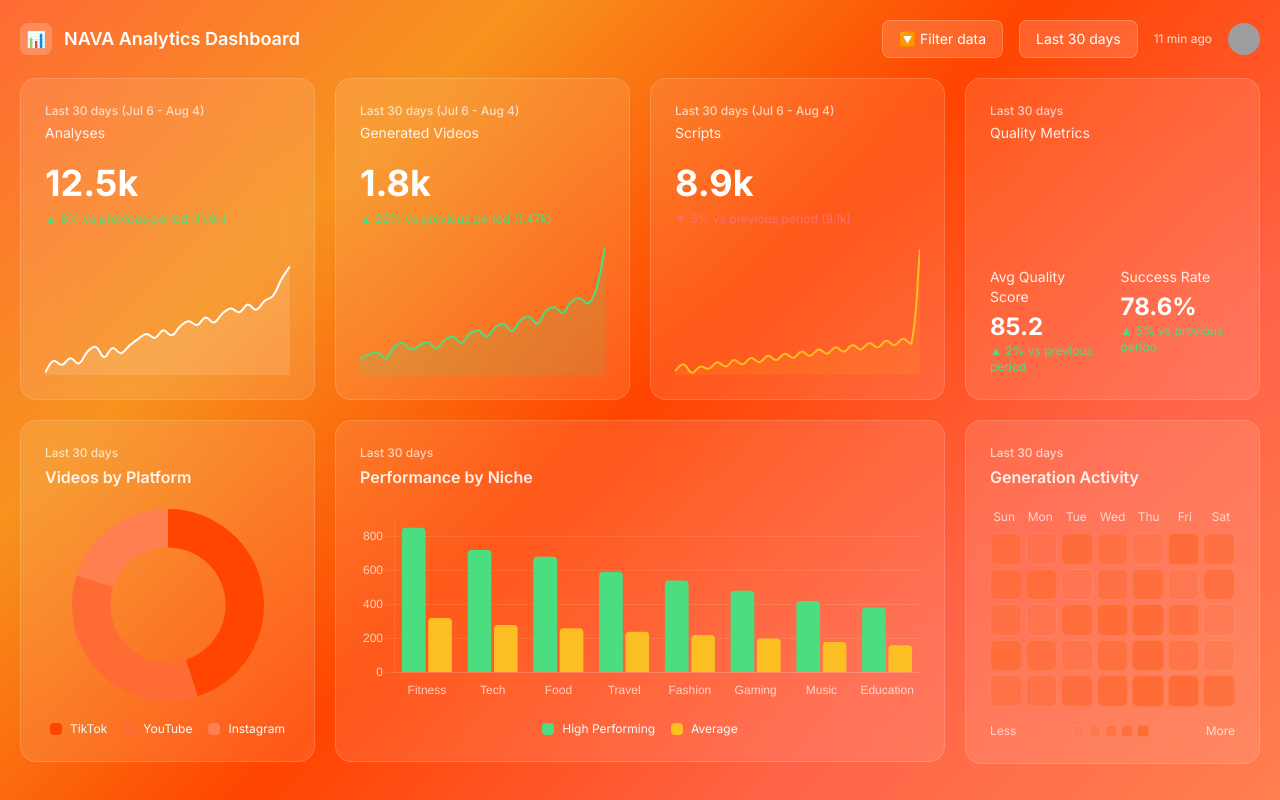
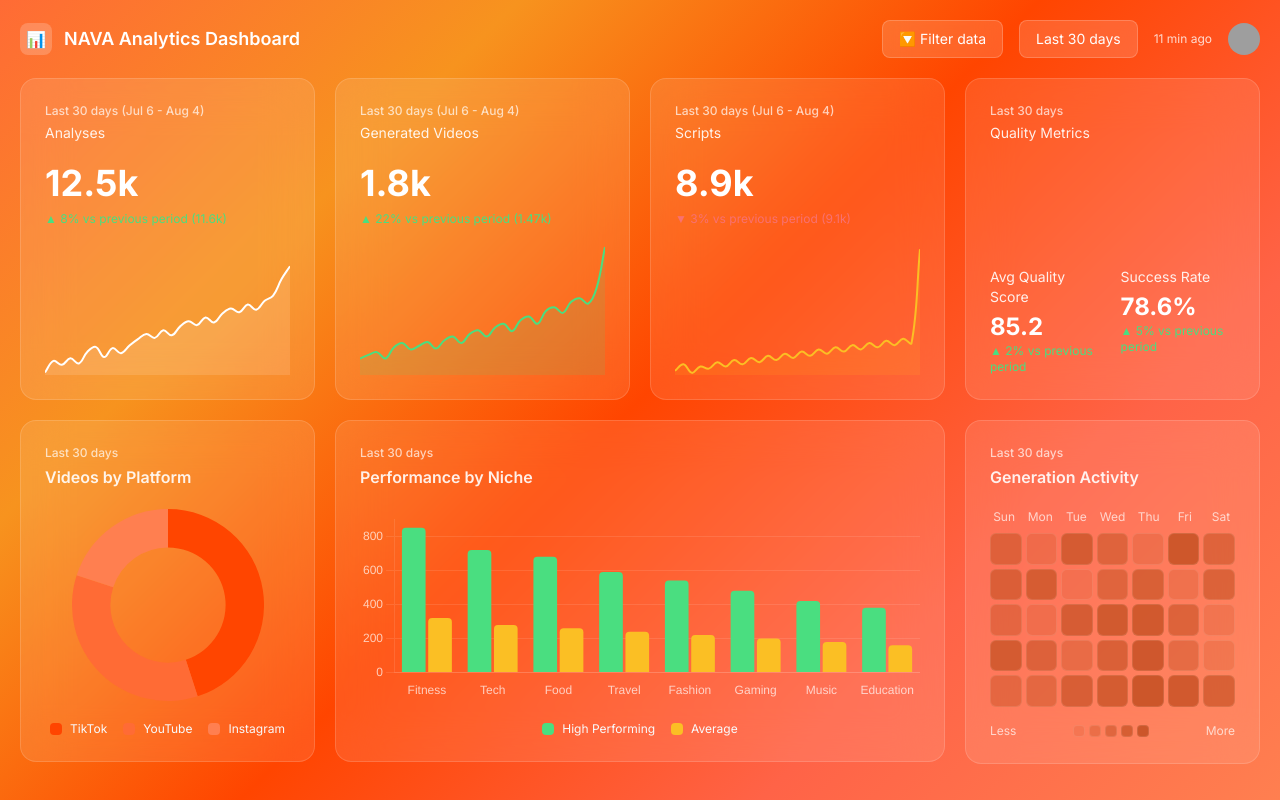
Before and after one commit to 0xVolta-max/nava-analytics-dashboard, a React (Vite) app: page / in a window 1280 px wide. Built offline with nearby package versions, Linux system fonts and the light colour scheme; grey boxes are pictures that could not be loaded.

Commit message:
[dyad] Heatmap-Farbe abgedunkelt - wrote 1 file(s)

```diff
--- a/src/components/dashboard/ActivityHeatmap.tsx
+++ b/src/components/dashboard/ActivityHeatmap.tsx
@@ -3,14 +3,14 @@ const HeatmapCell = ({ intensity }: { intensity: number }) => {
     return (
         <div
             className="aspect-square rounded-md border border-white/10" // Rahmen hinzugefügt
-            style={{ backgroundColor: `rgba(255, 107, 53, ${opacity})` }}
+            style={{ backgroundColor: `rgba(204, 86, 42, ${opacity})` }}
             title={`${Math.floor(1400 + intensity * 4800)} generations`}
         />
     );
 };
 
 const ScaleItem = ({ opacity }: { opacity: number }) => (
-    <div className="w-3 h-3 rounded-sm border border-white/10" style={{ backgroundColor: `rgba(255, 107, 53, ${opacity})` }} />
+    <div className="w-3 h-3 rounded-sm border border-white/10" style={{ backgroundColor: `rgba(204, 86, 42, ${opacity})` }} />
 );
 
 export function ActivityHeatmap() {
```
